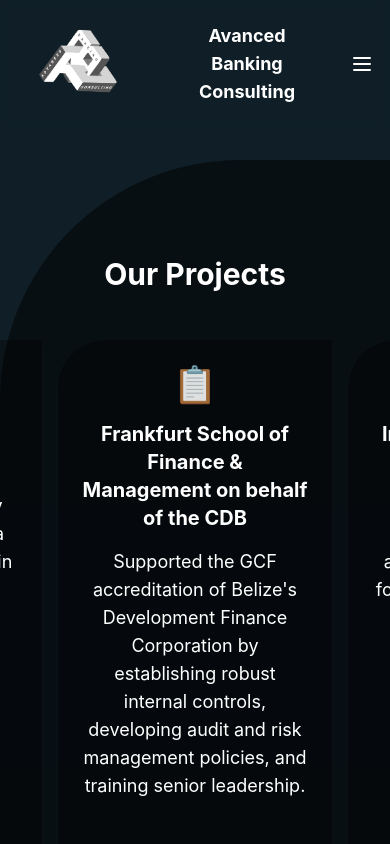
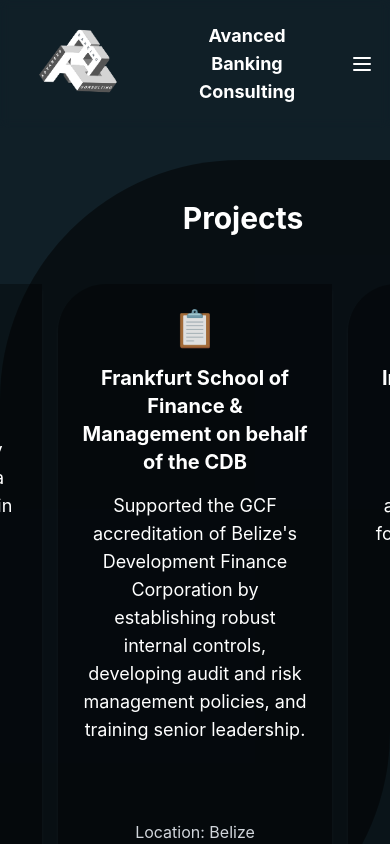
Before and after one commit to tarasshulhan/abc, a React (Vite) app: page /projects in a window 390 px wide. Shown: the top 844 px of the page. Built offline with nearby package versions, Linux system fonts and the light colour scheme; some icons are missing.

Commit message:
component size

```diff
--- a/src/App.css
+++ b/src/App.css
@@ -27,12 +27,16 @@
 .leaflet-popup-content {
   background: #1c1a15;
   color: #aeaeae;
+  border-top-left-radius: 3rem;
+  border-bottom-right-radius: 3rem;
 }
 
 .leaflet-popup-content-wrapper {
   background: #1c1a15;
   color: #aeaeae;
   border: 1px solid #aeaeae;
+  border-top-left-radius: 3rem;
+  border-bottom-right-radius: 3rem;
 }
 
 .leaflet-popup-close-button {
--- a/src/components/Clients.jsx
+++ b/src/components/Clients.jsx
@@ -41,7 +41,7 @@
 
   // Client card component to avoid repetition
   const ClientCard = ({ client }) => (
-    <div className="flex flex-col justify-between items-center bg-black/35 shadow-md shadow-white/5 p-6 rounded-tl-[3rem] rounded-br-[3rem] w-full min-h-[45vh] self-stretch md:min-h-[30vh]">
+    <div className="flex flex-col justify-between items-center bg-black/35 shadow-md shadow-white/5 p-6 rounded-tl-[3rem] rounded-br-[3rem] w-full min-h-[25rem] self-stretch">
       <div className="h-24 flex items-center justify-center mb-4 w-full">
         <img
           src={client.logo}
@@ -66,10 +66,10 @@
   return (
     <section id="clients" className="pt-8 bg-black/50 md:pt-16">
       {/* Main container with curved corners */}
-      <div className="bg-black/50 py-24 w-[100vw] rounded-tl-[15rem] rounded-br-[15rem]">
+      <div className="bg-black/50 py-10 md:py-24 w-[100vw] rounded-tl-[15rem] rounded-br-[15rem]">
         {/* Section heading */}
-        <h2 className="text-3xl md:text-4xl font-bold text-white mb-12 mt-8 text-center">
-          Our Trusted Clients
+        <h2 className="text-3xl md:text-4xl ml-24 md:ml-0 font-bold text-white mb-12 text-center">
+          Clients
         </h2>
 
         {isMobile ? (
--- a/src/components/Map.jsx
+++ b/src/components/Map.jsx
@@ -124,7 +124,7 @@
             ref={marker.popUpTitle === "Jordan" ? jordanMarkerRef : null}
           >
             <Popup>
-              <h2>{marker.popUpTitle}</h2>
+              <h2 className="text-lg font-bold">{marker.popUpTitle}</h2>
               {marker.projects.length > 0 ? (
                 <div className="mt-2">
                   {marker.projects.map((project) => (
--- a/src/components/Projects.jsx
+++ b/src/components/Projects.jsx
@@ -41,10 +41,10 @@
     // Main projects section with semi-transparent background
     <section id="projects" className="pt-8 pb-8 bg-black/50 md:pt-16">
       {/* Container with curved borders */}
-      <div className="bg-black/50 py-24 w-[100vw] rounded-tl-[15rem] rounded-br-[15rem]">
+      <div className="bg-black/50 py-10 md:py-24 w-[100vw] rounded-tl-[15rem] rounded-br-[15rem]">
         {/* Section heading */}
-        <h2 className="text-3xl md:text-4xl font-bold text-white mb-12 text-center">
-          Our Projects
+        <h2 className="text-3xl md:text-4xl ml-24 md:ml-0 font-bold text-white mb-12 text-center">
+          Projects
         </h2>
 
         {isMobile ? (
@@ -52,7 +52,7 @@
             <Slider {...settings}>
               {projects.map((project) => (
                 <div key={project.id} className="px-2">
-                  <div className="flex flex-col justify-between bg-black/35 shadow-md shadow-white/5 p-6 rounded-tl-[3rem] rounded-br-[3rem] w-full min-h-[70vh]">
+                  <div className="flex flex-col justify-between bg-black/35 shadow-md shadow-white/5 p-6 rounded-tl-[3rem] rounded-br-[3rem] w-full min-h-[38rem]">
                     <div>
                       <div className="text-4xl mb-4">
                         {project.icon}
--- a/src/components/Services.jsx
+++ b/src/components/Services.jsx
@@ -40,10 +40,10 @@
   return (
     <section id="services" className="pt-8 pb-8 bg-black/50 md:pt-16">
       {/* Main container with curved borders */}
-      <div className="bg-black/50 py-24 w-[100vw] rounded-tl-[15rem] rounded-br-[15rem]">
+      <div className="bg-black/50 py-10 md:py-24 w-[100vw] rounded-tl-[15rem] rounded-br-[15rem]">
         {/* Section heading */}
-        <h2 className="text-3xl md:text-4xl font-bold mb-12 text-center">
-          Our Services
+        <h2 className="text-3xl md:text-4xl ml-24 md:ml-0 font-bold mb-12 text-center">
+          Services
         </h2>
 
         {isMobile ? (
@@ -74,7 +74,7 @@
             {services.map((service) => (
               <div
                 key={service.id}
-                className="flex flex-col justify-start bg-black/35 shadow-lg shadow-white/5 p-6 rounded-tl-[3rem] rounded-br-[3rem] min-h-[25vh] w-full md:w-[calc(50%-2rem)] lg:w-[calc(33.333%-2rem)]"
+                className="flex flex-col justify-start bg-black/35 shadow-lg shadow-white/5 p-6 rounded-tl-[3rem] rounded-br-[3rem] min-h-[25rem] w-full md:w-[calc(50%-2rem)] lg:w-[calc(33.333%-2rem)]"
               >
                 <div>
                 <div className="text-4xl mb-4">
```
